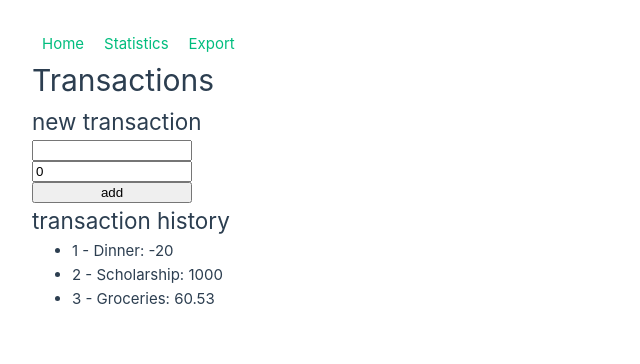
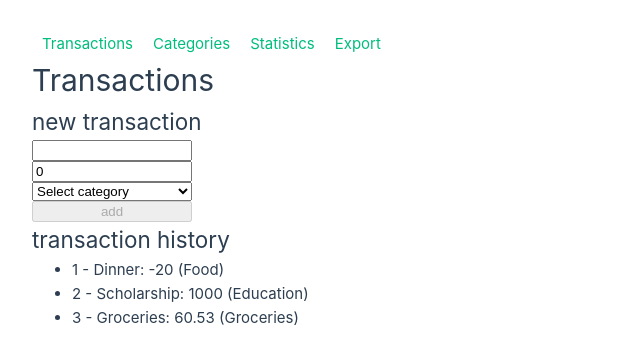
Before and after one commit to FilipTarajko/finance-manager, a Vue app: page / in a window 1280 px wide. Shown: the top 364 px of the page, without its empty margins (0-640 px from the left). Built offline with nearby package versions, Linux system fonts and the light colour scheme.

Commit message:
Add custom types, add transaction categories

```diff
--- a/src/App.vue
+++ b/src/App.vue
@@ -4,7 +4,8 @@ import { RouterLink, RouterView } from 'vue-router'
 
 <template>
   <nav>
-    <RouterLink to="/">Home</RouterLink>
+    <RouterLink to="/">Transactions</RouterLink>
+    <RouterLink to="/categories">Categories</RouterLink>
     <RouterLink to="/statistics">Statistics</RouterLink>
     <RouterLink to="/export">Export</RouterLink>
   </nav>
--- a/src/components/NewTransactionForm.vue
+++ b/src/components/NewTransactionForm.vue
@@ -1,18 +1,36 @@
 <script setup lang="ts">
-import { ref } from 'vue'
+import { ref, type Ref } from 'vue'
 import { useTransactionStore } from '../stores/transactionStore'
 const transactionsStore = useTransactionStore()
+import { useCategoriesStore } from '../stores/categoriesStore'
+import type { Category } from '@/types/types'
+const categoriesStore = useCategoriesStore()
 
 const name = ref('')
 const amount = ref(0)
+const category: Ref<null | Category> = ref(null)
+
+function addTransaction() {
+  if (!category.value) {
+    return
+  } else {
+    transactionsStore.addTransaction(name.value, amount.value, category.value)
+  }
+}
 </script>
 
 <template>
   <h2>new transaction</h2>
-    <form class="form" @submit.prevent="transactionsStore.addTransaction(name, amount)">
+  <form class="form" @submit.prevent="addTransaction">
     <input type="text" v-model="name" />
     <input type="number" step="0.01" v-model="amount" />
-        <button>add</button>
+    <select v-model="category">
+      <option disabled value="null">Select category</option>
+      <option v-for="categoryOption in categoriesStore.categories" :value="categoryOption">
+        {{ categoryOption.name }}
+      </option>
+    </select>
+    <button :disabled="category == null">add</button>
   </form>
 </template>
 
--- a/src/router/index.ts
+++ b/src/router/index.ts
@@ -8,6 +8,11 @@ const router = createRouter({
       path: '/',
       name: 'transactions',
       component: TransactionsView
+    },
+    {
+      path: '/categories',
+      name: 'categories',
+      component: () => import('../views/CategoriesView.vue')
     },
     {
       path: '/statistics',
--- /dev/null
+++ b/src/stores/categoriesStore.ts
@@ -0,0 +1,43 @@
+import { ref, type Ref } from 'vue'
+import { defineStore } from 'pinia'
+import { type Category } from '../types/types'
+
+export const useCategoriesStore = defineStore('categoriesStore', () => {
+  const categories: Ref<Category[]> = ref([
+    {
+      id: 1,
+      name: 'Food',
+      color: '#abffcc',
+      icon: 'food'
+    },
+    {
+      id: 2,
+      name: 'Education',
+      color: '#ddddaa',
+      icon: 'school'
+    },
+    {
+      id: 3,
+      name: 'Groceries',
+      color: '#ffaabb',
+      icon: 'shopping'
+    }
+  ])
+
+  function addCategory(name: string, color: string, icon: string) {
+    let nextId = 0
+    for (const elem of categories.value) {
+      if (nextId <= elem.id) {
+        nextId = elem.id + 1
+      }
+    }
+    categories.value.push({
+      id: nextId,
+      name,
+      color,
+      icon
+    })
+  }
+
+  return { categories, addCategory }
+})
--- a/src/stores/transactionStore.ts
+++ b/src/stores/transactionStore.ts
@@ -1,22 +1,31 @@
-import { ref, computed } from 'vue'
+import { ref, computed, type Ref } from 'vue'
 import { defineStore } from 'pinia'
+import { type Category, type Transaction } from '../types/types'
+import { useCategoriesStore } from '../stores/categoriesStore'
 
 export const useTransactionStore = defineStore('transactionStore', () => {
-  const transactions = ref([
+  const categoriesStore = useCategoriesStore()
+  const transactions: Ref<Transaction[]> = ref([
     {
       id: 1,
       name: 'Dinner',
-      amount: -20
+      amount: -20,
+      category: categoriesStore.categories[0],
+      timestamp: new Date().getTime()
     },
     {
       id: 2,
       name: 'Scholarship',
-      amount: 1000
+      amount: 1000,
+      category: categoriesStore.categories[1],
+      timestamp: new Date().getTime()
     },
     {
       id: 3,
       name: 'Groceries',
-      amount: 60.53
+      amount: 60.53,
+      category: categoriesStore.categories[2],
+      timestamp: new Date().getTime()
     }
   ])
 
@@ -24,7 +33,7 @@ export const useTransactionStore = defineStore('transactionStore', () => {
 
   const negativeTransactions = computed(() => transactions.value.filter((elem) => elem.amount < 0))
 
-  function addTransaction(name: string, amount: number) {
+  function addTransaction(name: string, amount: number, category: Category) {
     let nextId = 0
     for (const elem of transactions.value) {
       if (nextId <= elem.id) {
@@ -34,7 +43,9 @@ export const useTransactionStore = defineStore('transactionStore', () => {
     transactions.value.push({
       id: nextId,
       name,
-      amount
+      amount,
+      category,
+      timestamp: new Date().getTime()
     })
   }
 
--- /dev/null
+++ b/src/types/types.ts
@@ -0,0 +1,14 @@
+export type Transaction = {
+  id: number
+  name: string
+  amount: number
+  category: Category
+  timestamp: EpochTimeStamp
+}
+
+export type Category = {
+  id: number
+  name: string
+  color: string
+  icon: string
+}
--- /dev/null
+++ b/src/views/CategoriesView.vue
@@ -0,0 +1,19 @@
+<script setup lang="ts">
+import { useCategoriesStore } from '@/stores/categoriesStore'
+const categoriesStore = useCategoriesStore()
+</script>
+
+<template>
+  <main>
+    <h1>Categories</h1>
+    <ul>
+      <li
+        v-for="category of categoriesStore.categories"
+        :key="category.id"
+        :style="{ color: category.color }"
+      >
+        {{ category.id }} - {{ category.name }}
+      </li>
+    </ul>
+  </main>
+</template>
--- a/src/views/TransactionsView.vue
+++ b/src/views/TransactionsView.vue
@@ -11,7 +11,9 @@ const transactionsStore = useTransactionStore()
     <h2>transaction history</h2>
     <ul>
       <li v-for="transaction of transactionsStore.transactions" :key="transaction.id">
-        {{ transaction.id }} - {{ transaction.name }}: {{ transaction.amount }}
+        {{ transaction.id }} - {{ transaction.name }}: {{ transaction.amount }} ({{
+          transaction.category.name
+        }})
       </li>
     </ul>
   </main>
```
Also changed, not shown: src/views/ExportView.vue (+17 -17 lines), src/assets/main.css (line endings or trailing spaces), 2 other files (tests, documents, lock files or other folders). Lines whose indentation alone changed are shown as unchanged.
